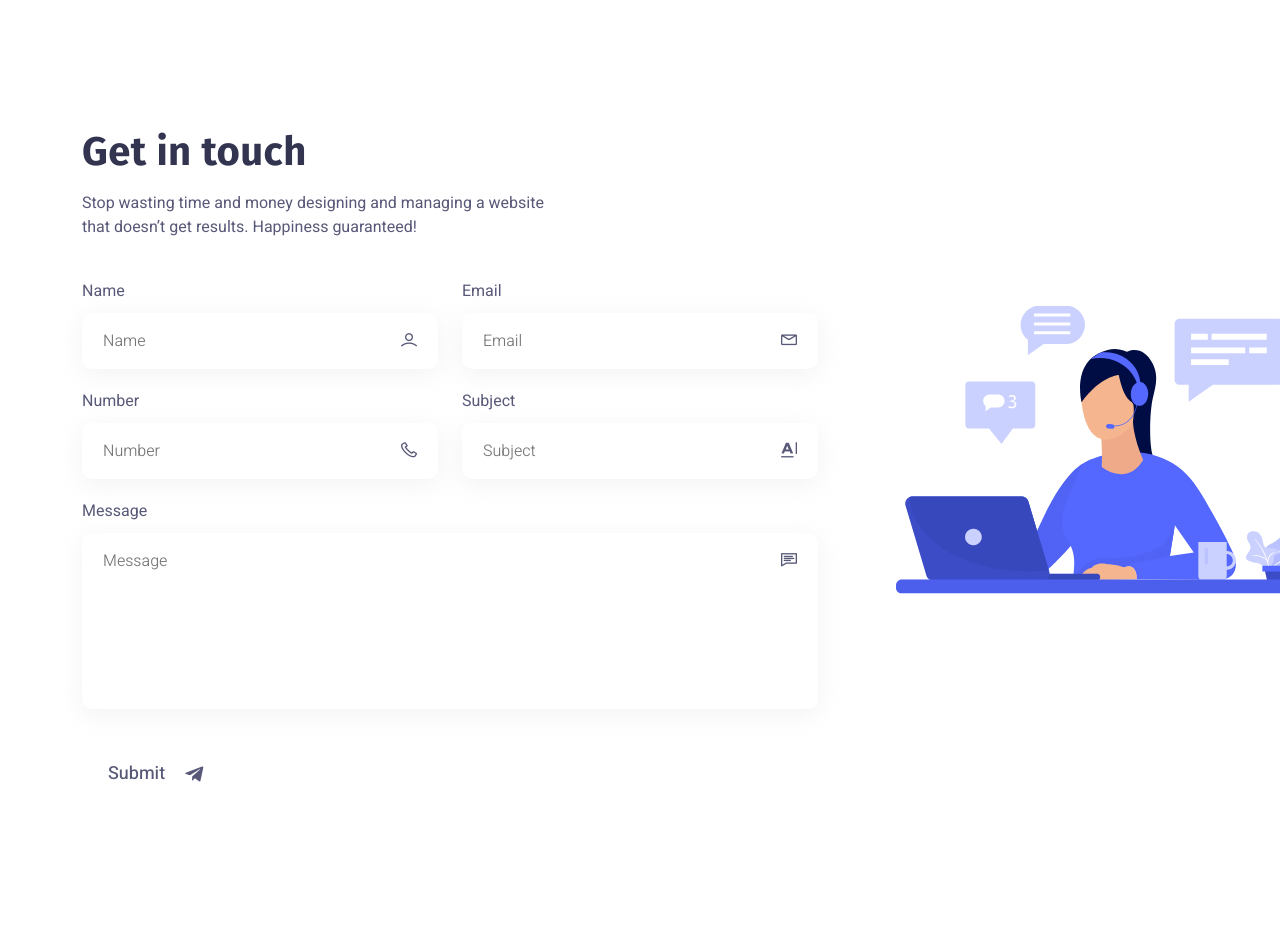
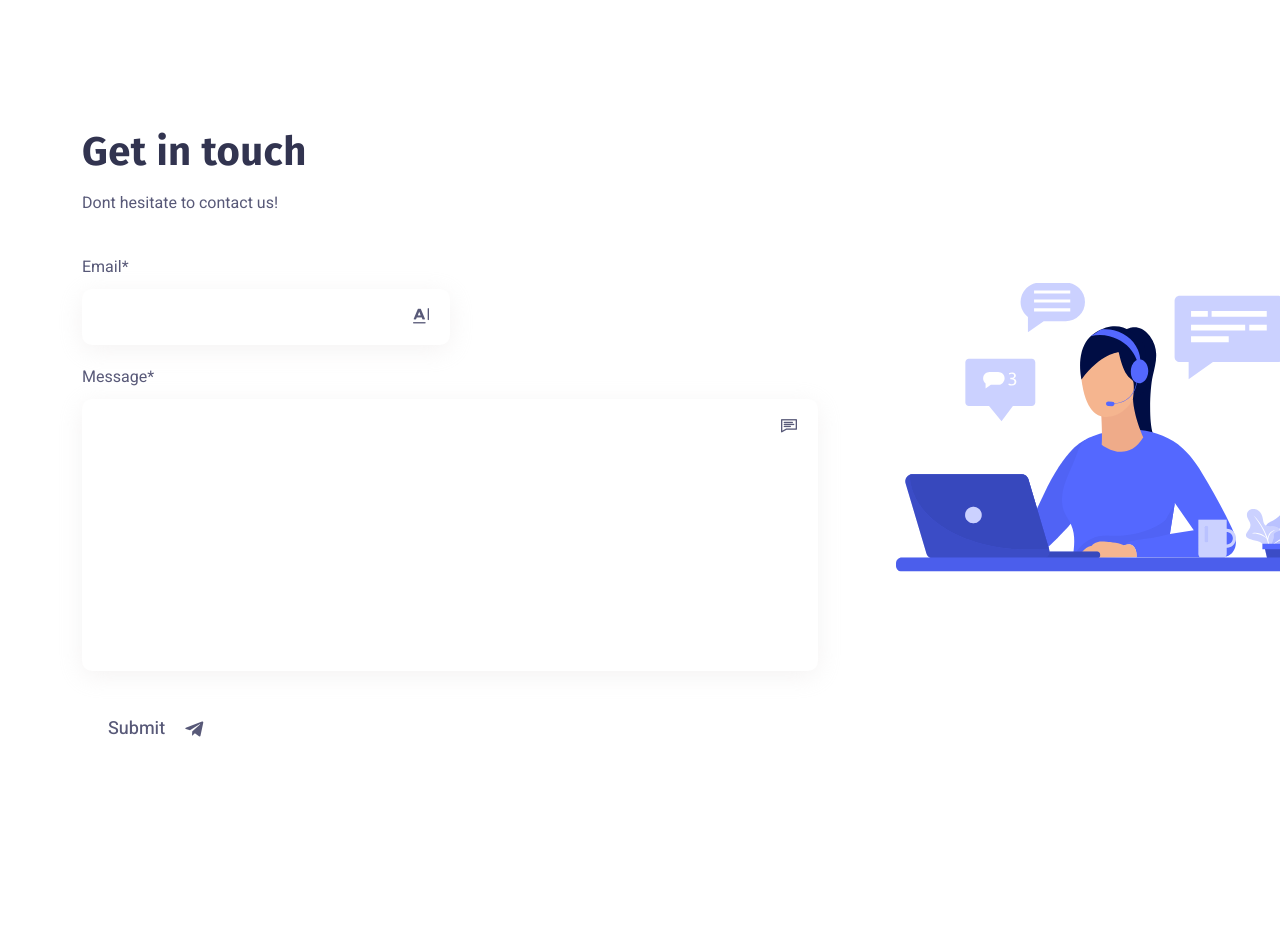
Before and after one commit to ASUCapstoneProject/H2R2, a Django app: page / in a window 1280 px wide. Shown: the part 2696-3648 px from the top of the page. After the commit the page ends 3433 px from the top, so only its background shows below. Run offline with Django 4.2, Linux system fonts and the light colour scheme; some libraries are stand-ins or nearby versions.

Commit message:
Contact Complete
Contact Complete

```diff
--- a/waterapp/basewater/forms.py
+++ b/waterapp/basewater/forms.py
@@ -18,3 +18,7 @@ class WorkerSignUpForm(UserCreationForm):
         user.save()
         worker = Worker.objects.create(user=user)
         return user
+
+class ContactForm(forms.Form):
+    email = forms.CharField(required=True)
+    message = forms.CharField(widget=forms.Textarea, required=True)
--- a/waterapp/basewater/templates/basewater/test.html
+++ b/waterapp/basewater/templates/basewater/test.html
@@ -1,4 +1,5 @@
 {% load static %}
+{% load crispy_forms_tags %}
 <!DOCTYPE html>
 <html class="no-js" lang="">
   <head>
@@ -225,46 +226,23 @@
               <div class="col-xxl-7 col-xl-8 col-lg-10">
                 <div class="section-title mb-40">
                   <h3 class="mb-15">Get in touch</h3>
-                  <p>Stop wasting time and money designing and managing a website that doesn’t get results. Happiness guaranteed!</p>
+                  <p>Dont hesitate to contact us!</p>
                 </div>
               </div>
             </div>
 
             <div class="contact-form-wrapper">
-              <form action="assets/php/contact.php" method="POST">
-                <div class="row">
+              <form method="post">
+                {% csrf_token %}
                   <div class="col-md-6">
                     <div class="single-input">
-                      <label for="name">Name</label>
-                      <input type="text" id="name" name="name" class="form-input" placeholder="Name">
-                      <i class="lni lni-user"></i>
-                    </div>
-                  </div>
-                  <div class="col-md-6">
-                    <div class="single-input">
-                      <label for="email">Email</label>
-                      <input type="email" id="email" name="email" class="form-input" placeholder="Email">
-                      <i class="lni lni-envelope"></i>
-                    </div>
-                  </div>
-                  <div class="col-md-6">
-                    <div class="single-input">
-                      <label for="number">Number</label>
-                      <input type="text" id="number" name="number" class="form-input" placeholder="Number">
-                      <i class="lni lni-phone"></i>
-                    </div>
-                  </div>
-                  <div class="col-md-6">
-                    <div class="single-input">
-                      <label for="subject">Subject</label>
-                      <input type="text" id="subject" name="subject" class="form-input" placeholder="Subject">
+                      {{form.email|as_crispy_field}}
                       <i class="lni lni-text-format"></i>
                     </div>
                   </div>
                   <div class="col-md-12">
                     <div class="single-input">
-                      <label for="message">Message</label>
-                      <textarea name="message" id="message" class="form-input" placeholder="Message" rows="6"></textarea>
+                      {{form.message|as_crispy_field}}
                       <i class="lni lni-comments-alt"></i>
                     </div>
                   </div>
--- a/waterapp/basewater/views.py
+++ b/waterapp/basewater/views.py
@@ -5,7 +5,7 @@ from django.views.generic import CreateView, TemplateView
 from django.contrib.auth.views import LoginView
 from django.urls import reverse_lazy
 from django.views.generic.list import ListView
-from .forms import WorkerSignUpForm
+from .forms import WorkerSignUpForm, ContactForm
 from .models import User, Report
 from django.template import loader
 from django.conf import settings
@@ -13,8 +13,9 @@ from .decorators import user_required, manager_required
 import stripe
 from django.http.response import JsonResponse, HttpResponse
 from django.views.decorators.csrf import csrf_exempt
-from django.core.mail import EmailMultiAlternatives
+from django.core.mail import EmailMultiAlternatives, send_mail, BadHeaderError
 from django.template.loader import get_template
+
 
 
 class CustomLoginView(LoginView):
@@ -27,7 +28,22 @@ class CustomLoginView(LoginView):
 
 # Create your views here.
 def test(request):
-     return render(request, 'basewater/test.html')
+    if request.method == "GET":
+        form = ContactForm()
+    else:
+        form = ContactForm(request.POST)
+        if form.is_valid():
+            subject = form.cleaned_data["email"]
+            from_email = 'h2r2contact@gmail.com'
+            email = 'rmkashya@asu.edu'
+            message = form.cleaned_data['message']
+            try:
+                send_mail(subject, message, from_email, [email])
+            except BadHeaderError:
+                return HttpResponse("Invalid header found.")
+            return redirect('home')
+    return render(request,'basewater/test.html', {"form": form})
+    # return render(request, 'basewater/test.html', context)
 
 class TaskList(ListView):
     model = Report
```
